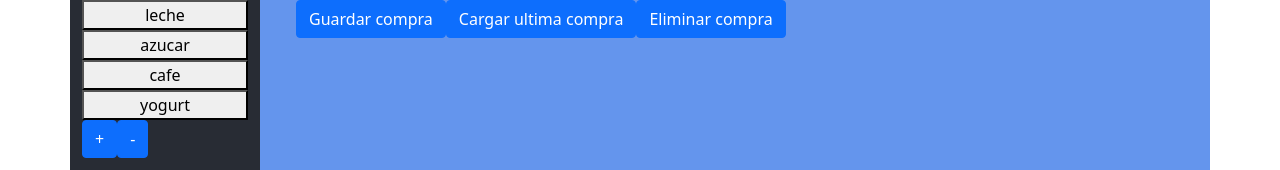
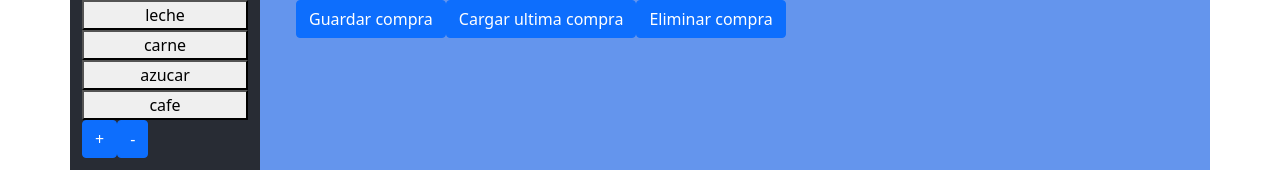
Before and after one commit to kpitantrueno/compra-sostenible, a React (Create React App) app: page / in a window 1280 px wide. Shown: the top 170 px of the page. Built offline with nearby package versions, Linux system fonts and the light colour scheme.

Commit message:
add fetch for product json

```diff
--- a/src/components/listProducts/listProducts.js
+++ b/src/components/listProducts/listProducts.js
@@ -1,10 +1,15 @@
 import { div } from 'prelude-ls'
 import React from 'react'
+import { useState, useEffect } from 'react'
 
 
 
 
 export default function ListProducts(props) {
+
+    const [state, setState] = useState([])
+
+    /*
 
     let json = [
 
@@ -14,6 +19,23 @@ export default function ListProducts(props) {
         { name: 'yogurt', count: 0, CO2level: 'low' }
 
     ]
+*/
+
+
+
+
+    useEffect(() => {
+
+        fetch('products.json')
+            .then((response) => response.json())
+            .then(data => setState(data));
+
+        console.log(state)
+    }, [])
+
+
+
+
 
 
 
@@ -23,8 +45,9 @@ export default function ListProducts(props) {
         <div>
             <div className='listProducts'>
 
+
                 {
-                    json.map(product => <button className='col-12' onClick={e => props.changeState(product)}>{product.name}</button>)
+                    state.map(product => <button className='col-12' onClick={e => props.changeState(product)}>{product.name}</button>)
                 }
 
             </div>
```
Also changed, not shown: public/products.json (renamed from src/components/listProducts/products.json).
